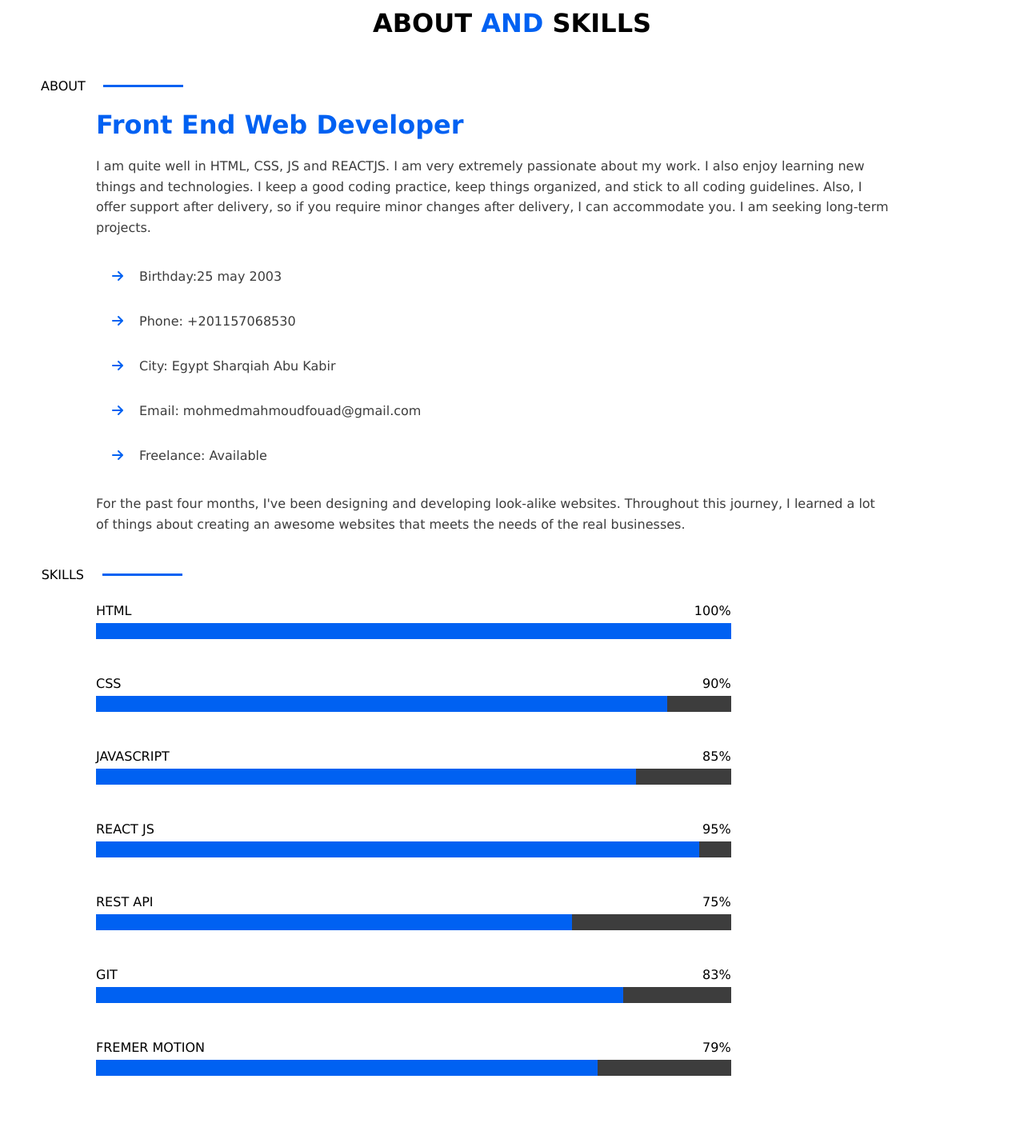
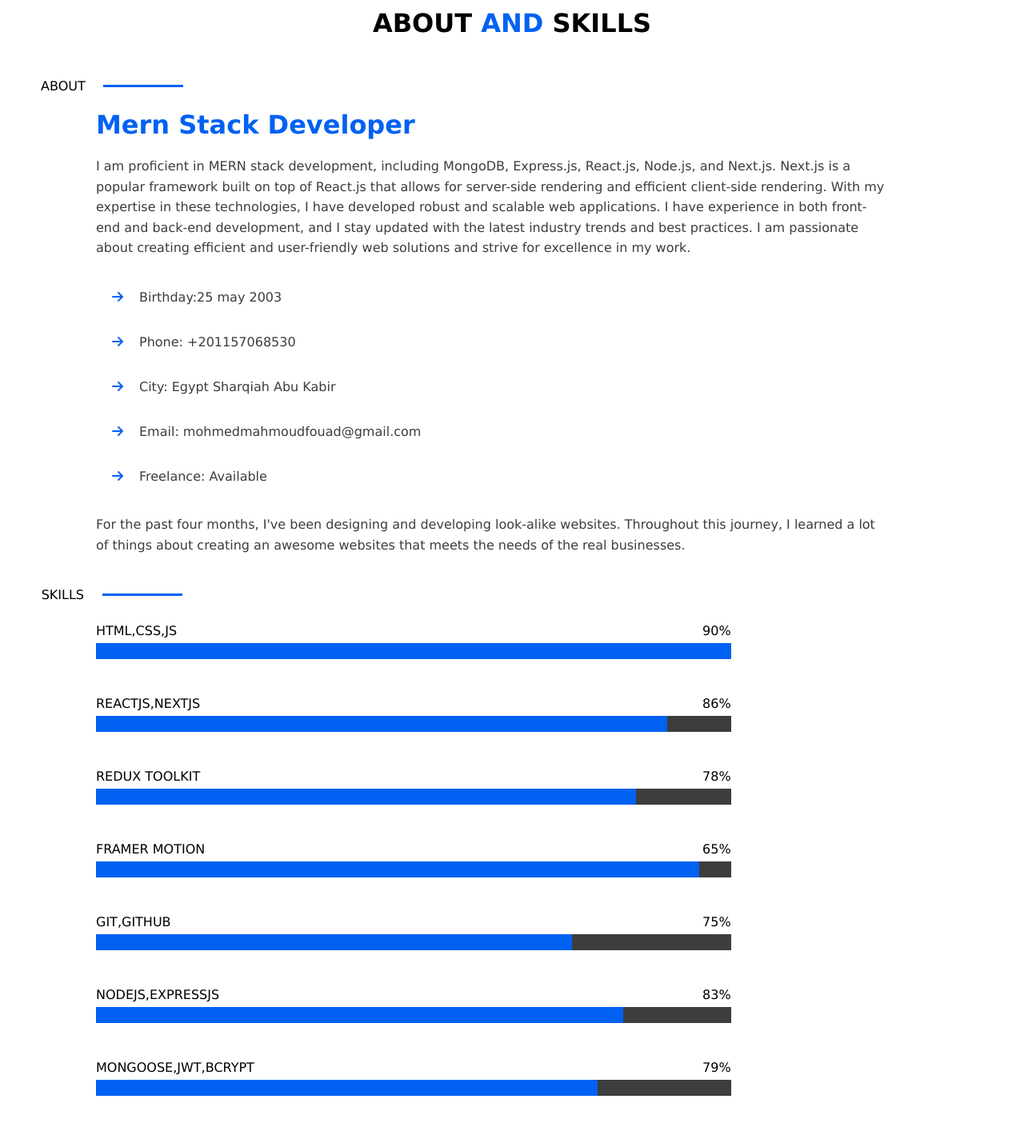
Before and after one commit to Mohmed932/portfoiilo, a React (Create React App) app: page / in a window 1280 px wide. Shown: the part 960-2379 px from the top of the page at 80% size. Built offline with nearby package versions, Linux system fonts and the light colour scheme.

Commit message:
mern stack instead of front end

```diff
--- a/src/components/About/About.js
+++ b/src/components/About/About.js
@@ -24,14 +24,14 @@ const About = () => {
             ABOUT<span></span>
           </div>
           <div className="About-word">
-            <h1>Front End Web Developer</h1>
+            <h1>Mern Stack Developer</h1>
             <p>
-              I am quite well in HTML, CSS, JS and REACTJS. I am very extremely
-              passionate about my work. I also enjoy learning new things and
-              technologies. I keep a good coding practice, keep things
-              organized, and stick to all coding guidelines. Also, I offer
-              support after delivery, so if you require minor changes after
-              delivery, I can accommodate you. I am seeking long-term projects.
+              I am proficient in MERN stack development,
+              including MongoDB, Express.js, React.js, Node.js, and Next.js.
+              Next.js is a popular framework built on top of React.js that allows for server-side rendering and efficient client-side rendering.
+              With my expertise in these technologies, I have developed robust and scalable web applications.
+              I have experience in both front-end and back-end development, and I stay updated with the latest industry trends and best practices.
+              I am passionate about creating efficient and user-friendly web solutions and strive for excellence in my work.
             </p>
             <div className="About-personal">
               <i class="fa-solid fa-arrow-right"></i>
@@ -72,8 +72,8 @@ const About = () => {
           </div>
           <div className="skilis">
             <div className="skilis-number">
-              <span>html</span>
-              <span>100%</span>
+              <span>html,css,js</span>
+              <span>90%</span>
             </div>
             <div className="skilis-speed">
               <motion.span
@@ -85,8 +85,8 @@ const About = () => {
           </div>
           <div className="skilis">
             <div className="skilis-number">
-              <span>css</span>
-              <span>90%</span>
+              <span>Reactjs,Nextjs</span>
+              <span>86%</span>
             </div>
             <div className="skilis-speed">
               <motion.span
@@ -98,8 +98,8 @@ const About = () => {
           </div>
           <div className="skilis">
             <div className="skilis-number">
-              <span>javascript</span>
-              <span>85%</span>
+              <span>Redux Toolkit</span>
+              <span>78%</span>
             </div>
             <div className="skilis-speed">
               <motion.span
@@ -111,8 +111,8 @@ const About = () => {
           </div>
           <div className="skilis">
             <div className="skilis-number">
-              <span>react js</span>
-              <span>95%</span>
+              <span>Framer Motion</span>
+              <span>65%</span>
             </div>
             <div className="skilis-speed">
               <motion.span
@@ -124,7 +124,7 @@ const About = () => {
           </div>
           <div className="skilis">
             <div className="skilis-number">
-              <span>rest api</span>
+              <span>Git,Github</span>
               <span>75%</span>
             </div>
             <div className="skilis-speed">
@@ -137,7 +137,7 @@ const About = () => {
           </div>
           <div className="skilis">
             <div className="skilis-number">
-              <span>git</span>
+              <span>Nodejs,Expressjs</span>
               <span>83%</span>
             </div>
             <div className="skilis-speed">
@@ -150,7 +150,7 @@ const About = () => {
           </div>
           <div className="skilis">
             <div className="skilis-number">
-              <span>fremer motion</span>
+              <span>mongoose,jwt,bcrypt</span>
               <span>79%</span>
             </div>
             <div className="skilis-speed">
--- a/src/components/Data.js
+++ b/src/components/Data.js
@@ -3,7 +3,7 @@ export const data = [
     id: 2344545,
     title: "akbarsoudi",
     code: "https://github.com/Mohmed932/news_app",
-    visit: "https://akbarsoudi.com/",
+    visit: "https://akbarsoudi.vercel.app/",
     desc: "ناقل اخباري سعودي يقوم بتجميع البيانات من اشهر واوثق المواقع السعوديه ويتيحها لك في مكان واحد",
   },
   {
--- a/src/components/Home/Home.js
+++ b/src/components/Home/Home.js
@@ -1,13 +1,13 @@
 import React, { useEffect, useState } from "react";
 import "./Home.css";
 import image from "../assest/logo.svg";
-import pdf from "../assest/Mohmed Mahmoud Fouad.pdf";
+import pdf from "../assest/Mohmed mahmoud Fouad.docx";
 import { motion } from "framer-motion";
 
 const Home = () => {
   const name = "Mohmed Mahmoud";
   const [number, setNumber] = useState(1);
-  useEffect(() => {}, [number]);
+  useEffect(() => { }, [number]);
   setTimeout(() => setNumber(number + 1), 200);
   if (number > name.length) {
     setNumber(name.length);
@@ -50,7 +50,7 @@ const Home = () => {
           initial={{ opacity: 0, y: 30 }}
           whileInView={{ opacity: 1, y: 0 }}
         >
-          Front End developer working for make sense in home
+          Mern Stack developer working for make sense in home
         </motion.h3>
         <motion.div
           className="Home-icon"
```
Also changed, not shown: 1 other file (tests, documents, lock files or other folders).
